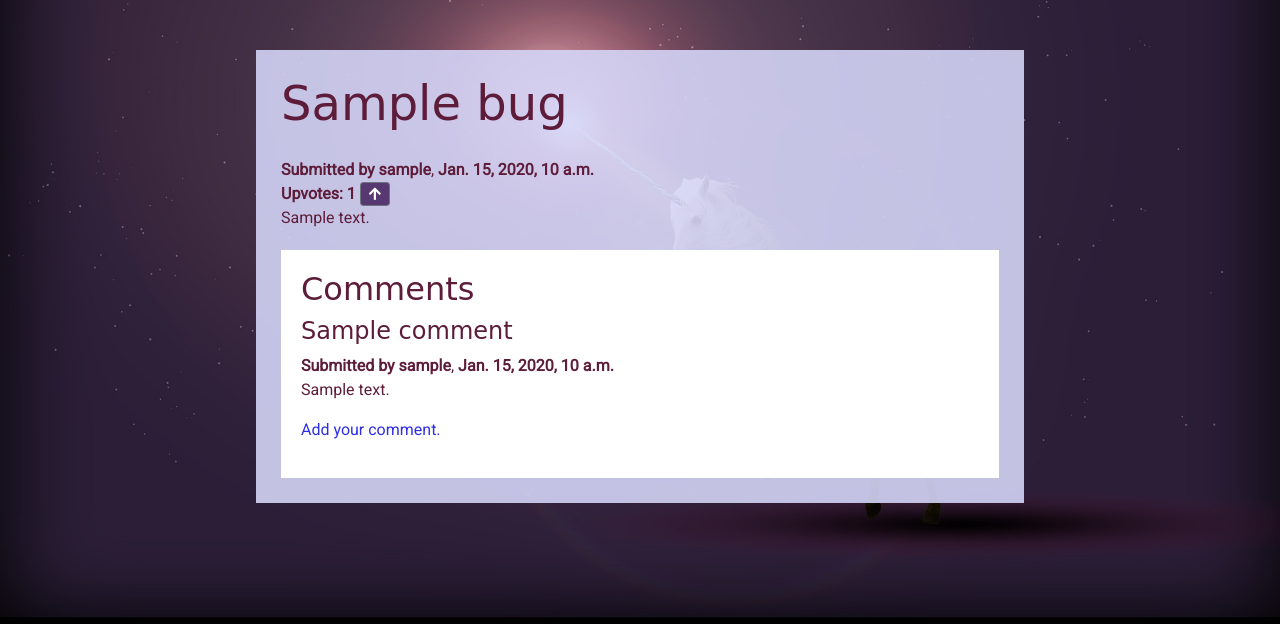
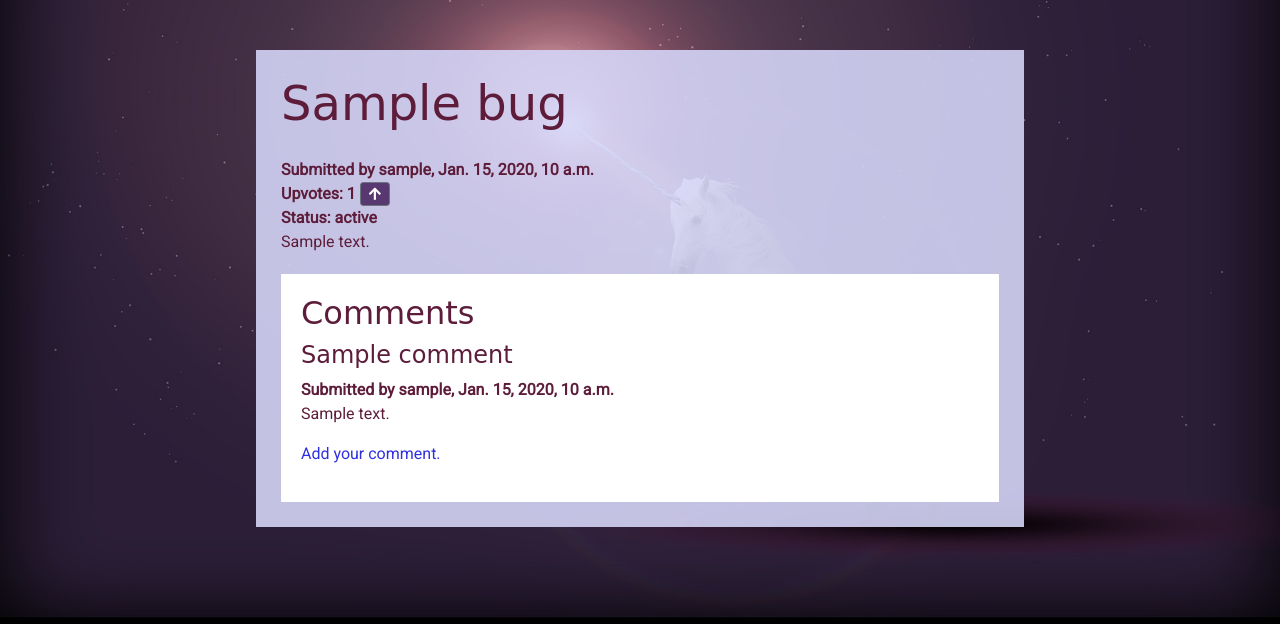
Before and after one commit to joanms/unicorn-attractor, a Django app: page /bugs/1/ in a window 1280 px wide. Shown: the part 176-800 px from the top of the page. Run offline with Django 3.2, Linux system fonts and the light colour scheme; tables that the repository leaves empty hold one stand-in row (values such as "Sample post"); some libraries are stand-ins or nearby versions; some web fonts are replaced.

Commit message:
Add bug status to bug_detail.html

```diff
--- a/bugs/templates/bug_detail.html
+++ b/bugs/templates/bug_detail.html
@@ -9,10 +9,10 @@
 <div class="mx-auto medium-container">
 
     <h1>{{ bug.title }}</h1>
-    <strong>Submitted by {{ bug.submitter }}</strong>,
-    <strong>{{ bug.date_submitted }}</strong><br>
-    <strong>Upvotes: {{ bug.upvotes }}
-    <button type="submit" class="btn btn-secondary btn-sm"><i class="fas fa-arrow-up"></i></button></td></strong><br>
+    <strong>Submitted by {{ bug.submitter }}, {{ bug.date_submitted }}<br>
+    Upvotes: {{ bug.upvotes }}
+    <button type="submit" class="btn btn-secondary btn-sm"><i class="fas fa-arrow-up"></i></button></td><br>
+    Status: {{ bug.status }}</strong>
     <p>{{ bug.description }}</p>
 
     <div class="comment-pane">
@@ -20,8 +20,8 @@
         {% if comments %}
             {% for comment in comments %}
                 <h3>{{ comment.title }}</h3>
-                <strong>Submitted by {{ comment.commenter }}</strong>,
-                <strong>{{ comment.comment_date }}</strong><br>
+                <strong>Submitted by {{ comment.commenter }},
+                {{ comment.comment_date }}</strong><br>
                 <p>{{ comment.text }}</p>
             {% endfor %}
         {% endif %}
```
